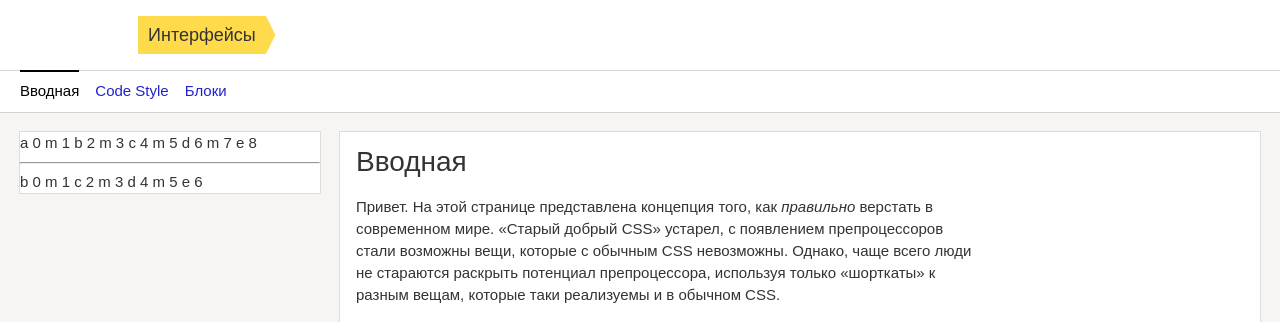
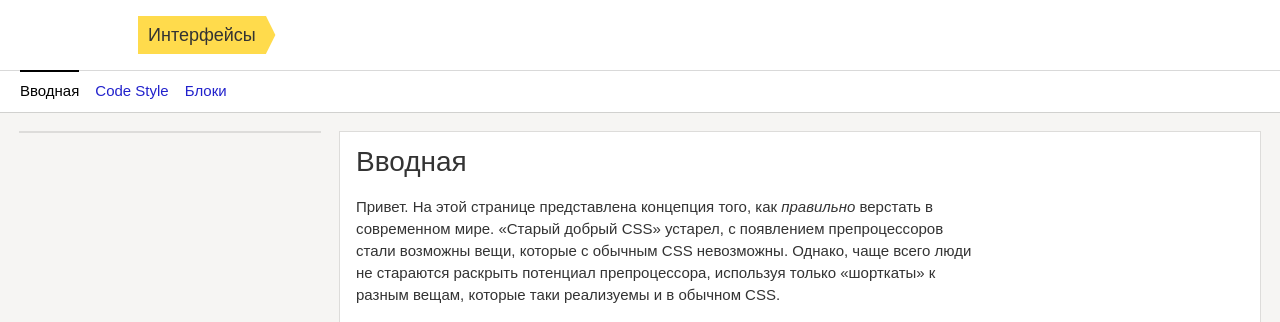
Before and after one commit to yandex-ui/stylobate-islands, a Jekyll site: the page built from index.md, in a window 1280 px wide. Shown: the top 322 px of the page. Built offline with Jekyll 4.4.1, drawn with Linux system fonts in a browser that asks for light colours.

Commit message:
Trying to debug things

```diff
--- a/_layouts/default.html
+++ b/_layouts/default.html
@@ -45,16 +45,6 @@
     <div class="page-content">
         <div class="aside">
             <div class="aside-nav">
-                {% assign lol = 'ambmcmdme' %}
-                {% assign lolz = lol | split:m %}
-                {% for item in lolz %}
-                    {{ item }}
-                    {{ forloop.index0 }}
-                {% endfor %}<hr/>
-                {% for item in lolz offset:2 %}
-                    {{ item }}
-                    {{ forloop.index0 }}
-                {% endfor %}
                 {% assign toc_input = page %}
                 {% capture lolcache %}{% include tenkan/toc.md %}{% endcapture %}
                 {% for toc_id in toc_headers_id %}
```
